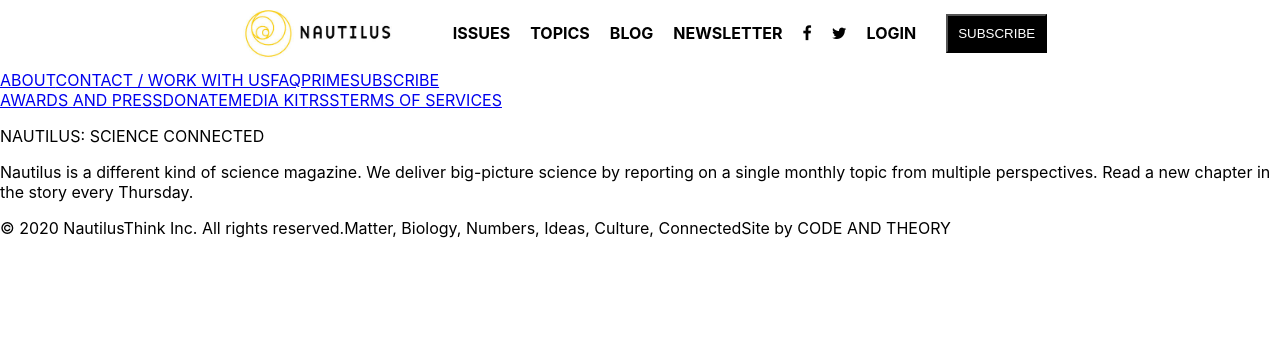
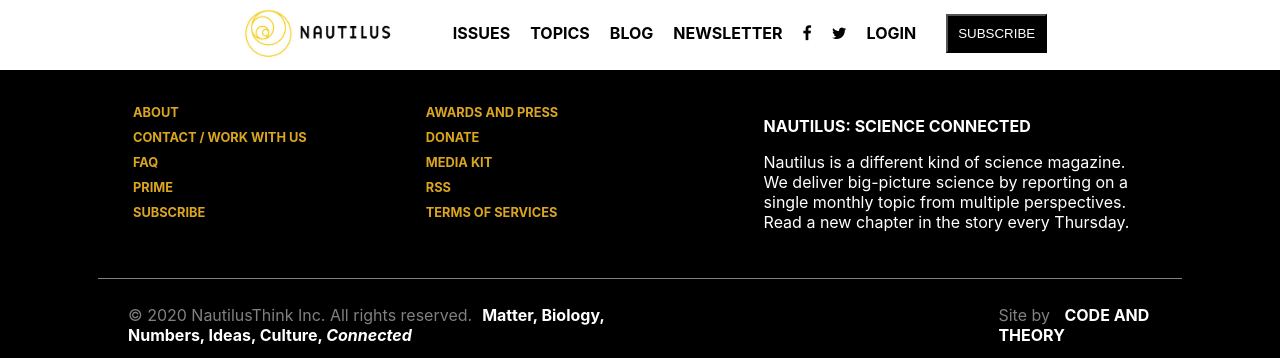
Before and after one commit to josephsenyonjo25/natmockup, a React (Create React App) app: page / in a window 1280 px wide. Shown: the part 803-1161 px from the top of the page. Before the commit the page ends 1057 px from the top, so only its background shows below. Built offline with nearby package versions, Linux system fonts and the light colour scheme.

Commit message:
added styling to footer

```diff
--- a/src/App.css
+++ b/src/App.css
@@ -53,3 +53,60 @@
 #subscribe{
   margin-left: 20px;
 }
+.Footer{
+  display: flex;
+  flex-direction: column;
+  align-items: center;
+  justify-content: center;
+  background-color: black;
+  color: white;
+ }
+#top{
+  display: flex;
+  align-items: flex-start;
+  width: 80%;
+  padding:30px;
+  border-bottom: 1px solid gray;
+}
+.links{
+  display: flex;
+  flex-direction: column;
+  margin-right: 50px;
+  width:25%;
+ }
+
+.links a {
+  text-decoration:none;
+  color: goldenrod;
+  margin:5px;
+  font-weight: bold;
+  font-size: 0.8em;
+}
+.connected{
+  width:40%;
+  margin-left: 50px;
+}
+.connected p:nth-child(1){
+  font-weight: bold;
+}
+#bottom{
+  padding-top: 10px;
+  color: gray;
+  display: flex;
+  justify-content: space-between;
+  width: 80%;
+}
+#bottom p:nth-child(1){
+  width:50%;
+}
+#bottom p:nth-child(2){
+  width:15%;
+}
+.italic{
+  font-style: italic;
+}
+.code{
+  color: white;
+  margin-left: 10px;
+  font-weight: bold;
+}
--- a/src/components/Footer.js
+++ b/src/components/Footer.js
@@ -5,7 +5,7 @@
     render() {
       return (
         <div className="Footer">
-          <div>
+          <div id ="top">
             <div className ="links">
               <a href ="#">ABOUT</a>
               <a href ="#">CONTACT / WORK WITH US</a>
@@ -29,9 +29,10 @@
 
           <div id = "bottom">
             <p>&copy; 2020 NautilusThink Inc. All rights reserved.
-              <span>Matter, Biology, Numbers, Ideas, Culture, <span className = "italic">Connected</span></span>
-              <span>Site by <span className ="code">CODE AND THEORY</span></span>
+              <span className ="code">Matter, Biology, Numbers, Ideas, Culture, <span className = "italic">Connected</span></span>
+              </p>
 
+            <p><span>Site by <span className ="code">CODE AND THEORY</span></span>
             </p>
           </div>
         </div>
```
